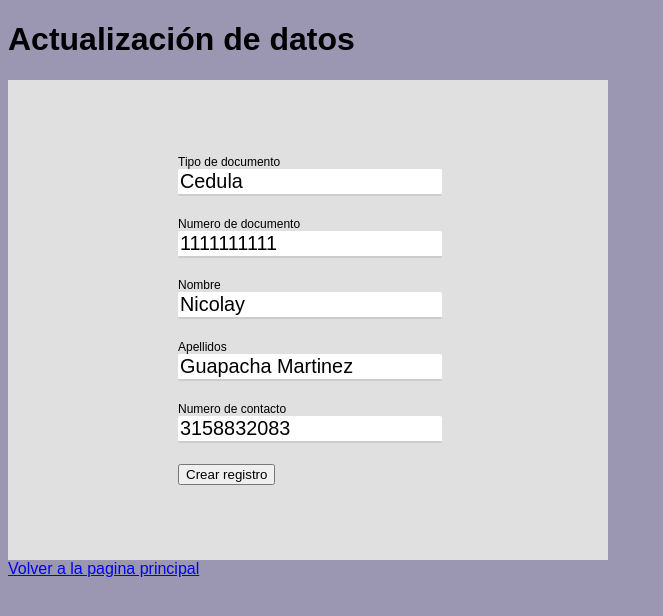
After one commit to NikolaychevchevkoGM/Trabajos, a Flask app: page /edit/1 in a window 1280 px wide. The commit adds this page. Shown: the top 616 px of the page, without its empty margins (0-663 px from the left). Run offline with Flask 2, Linux system fonts and the light colour scheme; data comes from the database, SQL or seed files in the repository; both versions use the stored data as it was after the commit.

Commit message:
Version con todas las acciones funcionando

```diff
--- /dev/null
+++ b/STATIC/CSS/index.css
@@ -0,0 +1,119 @@
+* {
+    font-family: 'Quicksand', sans-serif;
+}
+body{
+    background-color:  #9B97B2;
+}
+
+/*
+------ INICIO CSS DE LA TABLA ------
+*/
+
+.contenedor {
+    box-shadow: 5px 5px 15px rgba(0, 0, 0, .215) ;
+    display: block ;
+    width: 100%;
+    height: 100vh;
+    margin: 70px 0px 70px 0px ;
+    background-color: #4120FF ;
+}
+.title-3 {
+    width: 100%;
+    float: left ;
+    padding: 1px;
+    border: 1px solid black;
+}
+.conten-2 {
+
+    width: 100%;
+    float: left ;
+    margin: 50px 0px 50px 0px;
+    padding: 2px;
+    border: 1px solid black;
+
+}
+
+tbody{
+    background-color: #ffffff;
+}
+.content-tabla {
+    border-collapse: collapse;
+    margin: 0px auto;
+    height: 420px ;
+    font-size: 0.9em ;
+    min-width: 700px ;
+    border-radius: 8px 8px 0 0;
+    overflow: hidden;
+ /* background-color: red; */
+}
+.content-tabla thead tr {
+
+    background-color: #009879;
+    color: #ffffff;
+    text-align: left;
+    font-weight: bold;
+}
+.content-tabla th,
+.content-tabla td {
+    padding: 12px 15px;
+}
+.content-tabla tbody tr{
+    border-bottom: 1px solid #dddddd;
+}
+.content-tabla tbody tr:nth-of-type(even){
+    background-color: #e1e0e0;
+}
+.content-tabla tbody tr:last-of-type {
+    border-bottom: 2px solid #009879;
+}
+
+.h4 {
+    text-align: center;
+    font-size: 40px;
+}
+
+/* .content-tabla tbody tr.active-row{
+    font-weight: bold;
+    color: #009879;
+} */
+
+/*
+------ FIN CSS DE LA TABLA ------
+*/
+
+
+/*
+------ INICIO CSS FORMULARIO REGISTRO ------
+*/
+
+.container-form1 {
+    display: flex;
+    justify-content: center;
+    align-items: center;
+    height: 60vh;
+    font-family: 'Segoe UI', Tahoma, Geneva, Verdana, sans-serif;
+}
+
+.container-form1 {
+    width: 600px;
+    background-color: #e1e0e0;
+}
+
+.form-group {
+    margin-bottom:1.3em;
+}
+
+.form-label {
+    font-size: .75em;
+    display: block;
+    opacity: 1;
+}
+
+.form-control {
+    box-shadow:none;
+    border-radius: 2px;
+    border-color: #ccc;
+    border-style: none none solid none;
+    width: 100%;
+    font-size: 1.24em;
+}
--- /dev/null
+++ b/TEMPLATES/edit.html
@@ -0,0 +1,48 @@
+<!DOCTYPE html>
+<html lang="en">
+<head>
+    <meta charset="UTF-8">
+    <meta http-equiv="X-UA-Compatible" content="IE=edge">
+    <meta name="viewport" content="width=device-width, initial-scale=1.0">
+    <link rel="stylesheet" href="{{url_for('static', filename='CSS/index.css')}}">
+    <link rel="shortcut icon" href="{{url_for('static', filename='IMG/logoeEner.png')}}">
+    <title>Document</title>
+</head>
+<body>
+
+    <div><h1> Actualización de datos</h1></div>
+    <div class="container-form1">
+        <form action="/updat" method="POST" id="formCrea">
+
+            <input type="hidden" class="form-control" name="id_P" id="id_P" value="{{person.0}}">
+            <div class="form-group"><!--Convertir este campo en desplgable-->
+                <label for="" class="form-label" name="tip_doc" >Tipo de documento</label>
+                <input type="text" class="form-control" name="tip_doc" id="tip_doc" value="{{person.1}}">
+               </div>
+            <div class="form-group">
+                <label for=""  class="form-label" name="numD" >Numero de documento</label>
+                <input type="text"  class="form-control" name="numD" id="numD" value="{{person.2}}">
+            </div>
+            <div class="form-group">
+                <label for=""  class="form-label" name="nombre" >Nombre</label>
+                <input type="text" class="form-control" name="nombre" id="nombre" value="{{person.3}}">
+            </div>
+            <div class="form-group">
+                <label for=""  class="form-label" name="lastN" >Apellidos</label>
+                <input type="text" class="form-control" name="lastN" id="lastN" value="{{person.4}}">
+            </div>
+            <div class="form-group">
+                <label for=""  class="form-label" name="tel" >Numero de contacto</label>
+                <input type="text" class="form-control" name="tel" id="tel" value="{{person.5}}">
+            </div>
+            <div>
+                <button type="submit" >Crear registro</button>
+            </div>
+        </form>
+    </div>
+    <div>
+        <a href="/">Volver a la pagina principal</a>
+    </div>
+
+</body>
+</html>
--- a/app.py
+++ b/app.py
@@ -1,4 +1,4 @@
-from flask import Flask, render_template, request, redirect, url_for
+from flask import  Flask, render_template, request, redirect, url_for
 from conex import conexi
 
 app= Flask(__name__)
@@ -9,7 +9,6 @@ def index():
     query=conexi.cursor()
     query.execute("SELECT * FROM personas")
     data=query.fetchall()
-    conexi.close()
     return render_template('index.html', persons=data)
 
 
@@ -28,9 +27,16 @@ def insert():
         if(query):
             return redirect(url_for('index'))
 
+@app.route('/edit/<string:id>')
+def getPerson(id):
+    query=conexi.cursor()
+    query.execute('SELECT * FROM personas WHERE id_P={0}'.format(id))
+    data=query.fetchall()
+    return render_template('edit.html', person=data[0])
+
+
 @app.route('/updat', methods=['POST', 'GET'])
 def updat():
-
     if request.method=="POST":
         id_P=request.form['id_P']
         tip_doc=request.form['tip_doc']
```
Also changed, not shown: TEMPLATES/index.html (+42 -43 lines), dbapipy.sql (added, +75 -0 lines).
